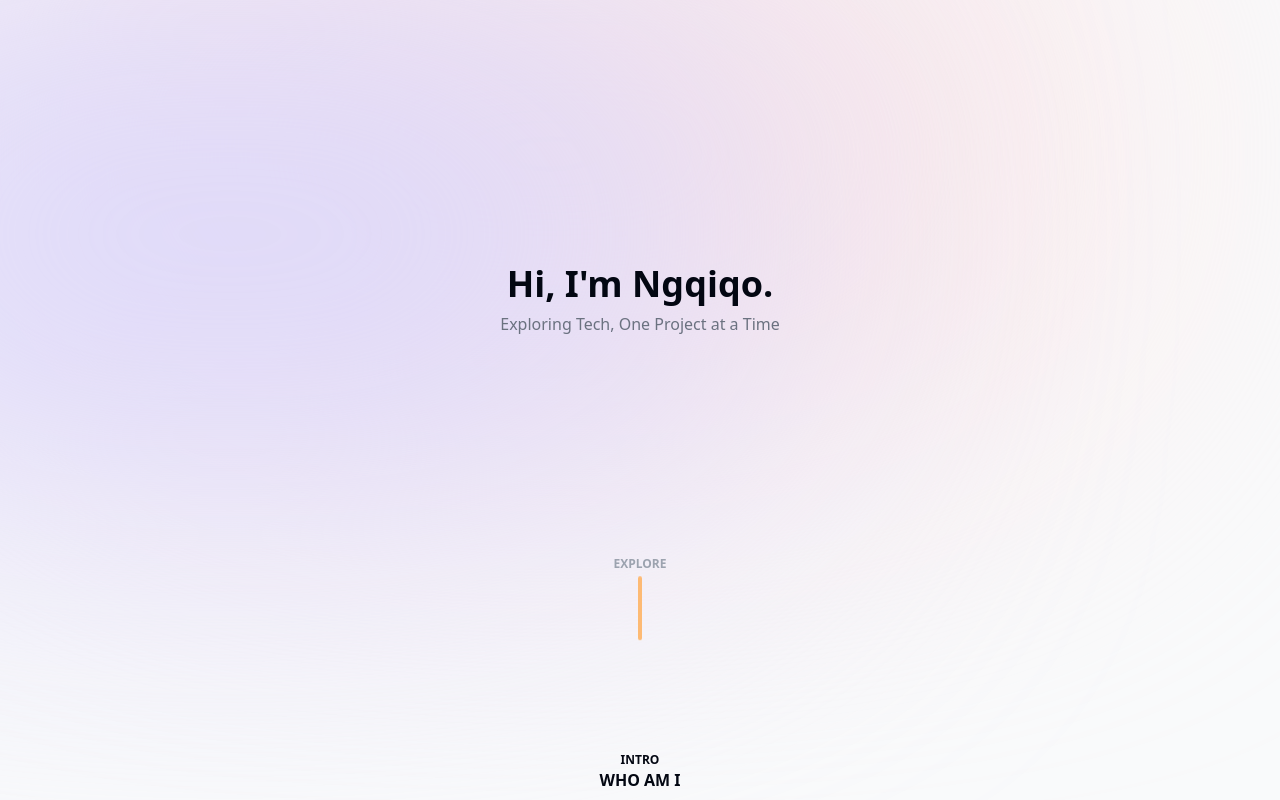
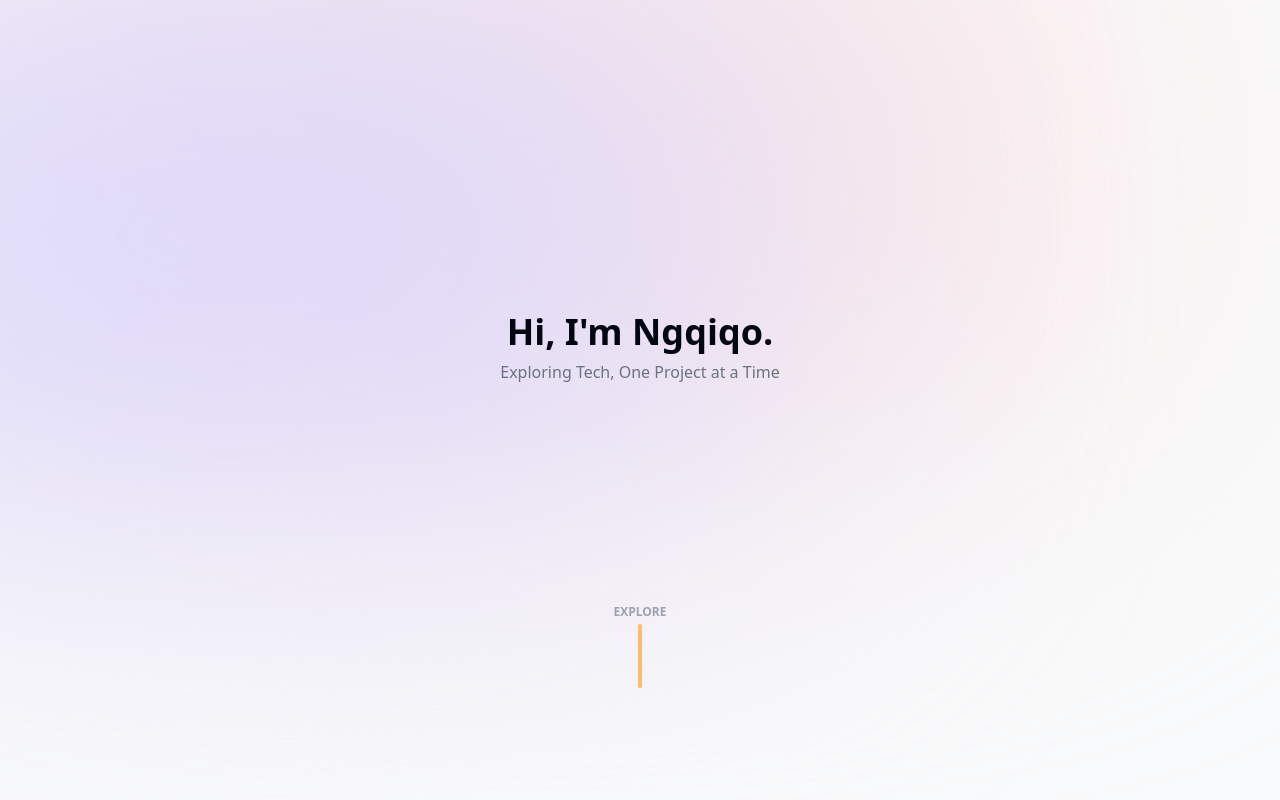
Before and after one commit to junior-OverCome/Ngqiqo, a Next.js app: page / in a window 1280 px wide. Shown: the top 800 px of the page. Built offline with nearby package versions, Linux system fonts and the light colour scheme.

Commit message:
greetings fix

```diff
--- a/src/app/components/greetings.tsx
+++ b/src/app/components/greetings.tsx
@@ -3,7 +3,7 @@ import React from 'react'
 const greetings = () => {
   return (
     <section className='flex flex-col items-center justify-center h-full pb-20 pt-20'>
-        <div  className='flex flex-col pt-8 items-center h-full'>
+        <div  className='flex flex-col pt-20 items-center h-full'>
             <h1 className='text-4xl font-bold pt-10'>Hi, I'm Ngqiqo.</h1>
             <p className='text-md pt-2 text-gray-500 '>Exploring Tech, One Project at a Time</p>
         </div>
```
